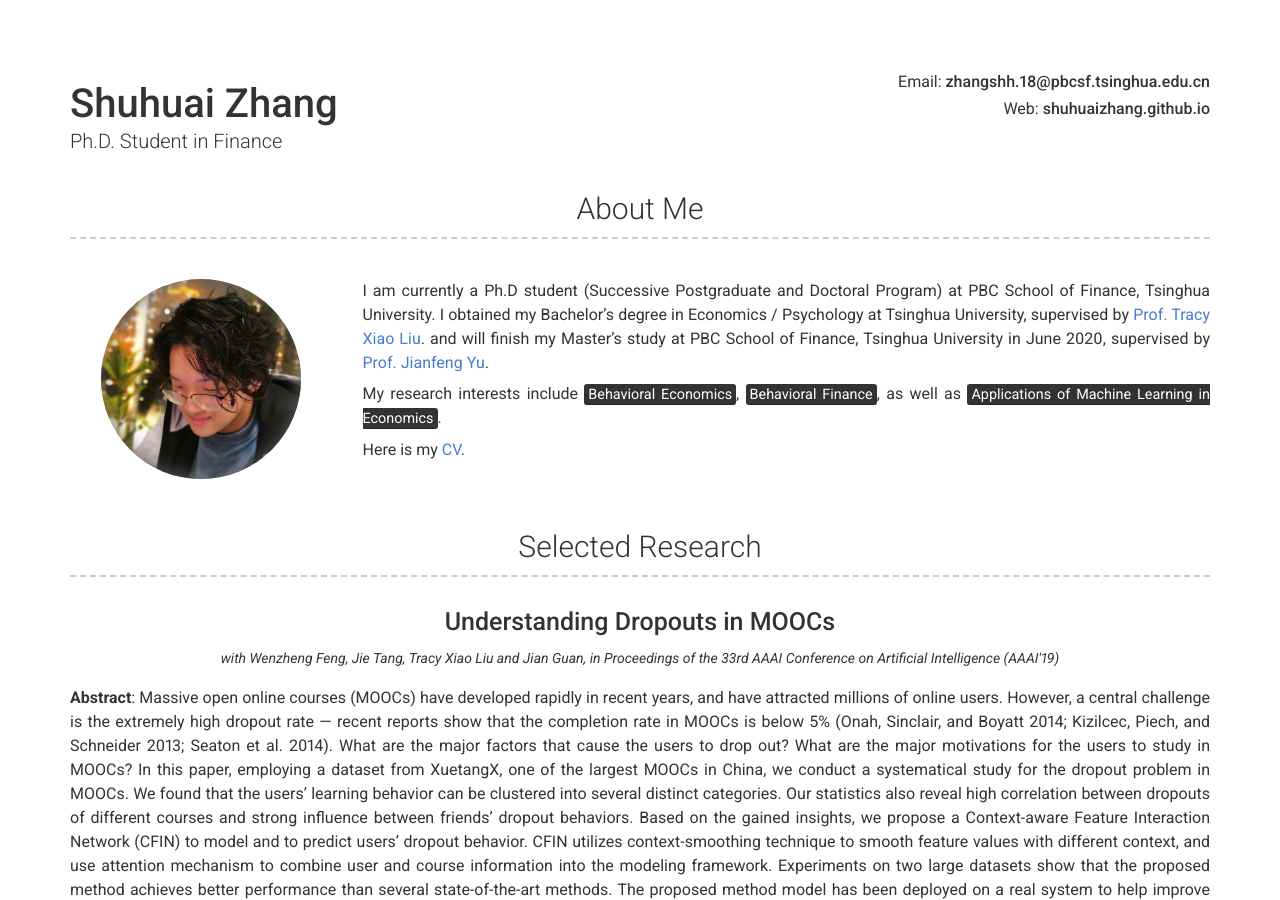
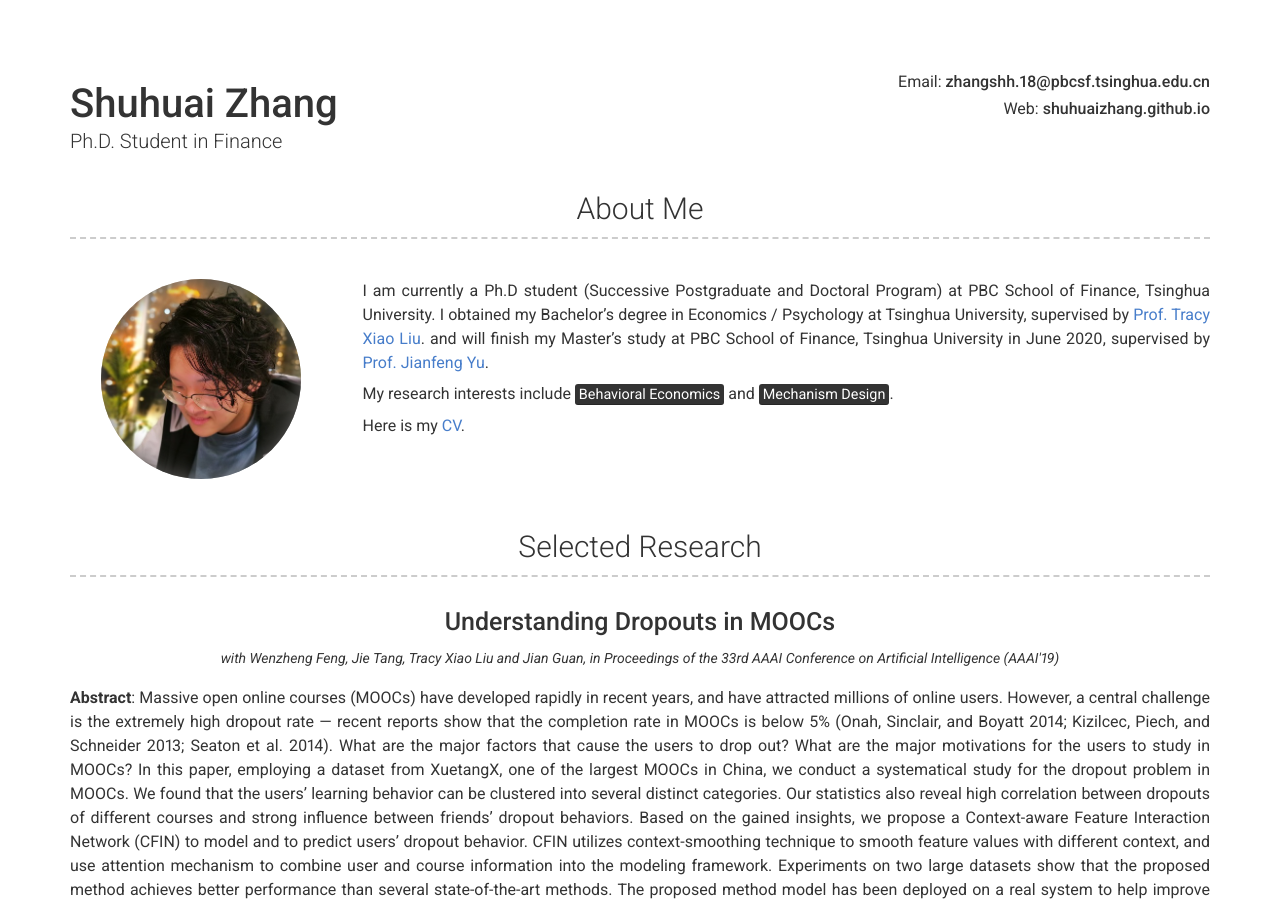
Before and after one commit to shuhuaizhang/shuhuaizhang.github.io, a Jekyll site: the page built from index.md, in a window 1280 px wide and 900 px high. Built offline with Jekyll 4.4.1, drawn with Linux system fonts in a browser that asks for light colours; nearby versions of some CDN libraries.

Commit message:
Update _config.yml

```diff
--- a/_config.yml
+++ b/_config.yml
@@ -48,7 +48,7 @@ about_content: | # this will include new lines to allow paragraphs
   I obtained my Bachelor's degree in Economics / Psychology at Tsinghua University, supervised by [Prof. Tracy Xiao Liu](https://tracyxliu.com/).
   and will finish my Master's study at PBC School of Finance, Tsinghua University in June 2020, supervised by [Prof. Jianfeng Yu](https://sites.google.com/site/yujianfengaca/).
 
-  My research interests include <mark>Behavioral Economics</mark>, <mark>Behavioral Finance</mark>, as well as <mark>Applications of Machine Learning in Economics</mark>.
+  My research interests include <mark>Behavioral Economics</mark> and <mark>Mechanism Design</mark>.
 
   Here is my [CV](https://drive.google.com/file/d/1xsw1nfyQzpToSQbySktxu2YPEyzoFstQ/view?usp=sharing).
 
```
